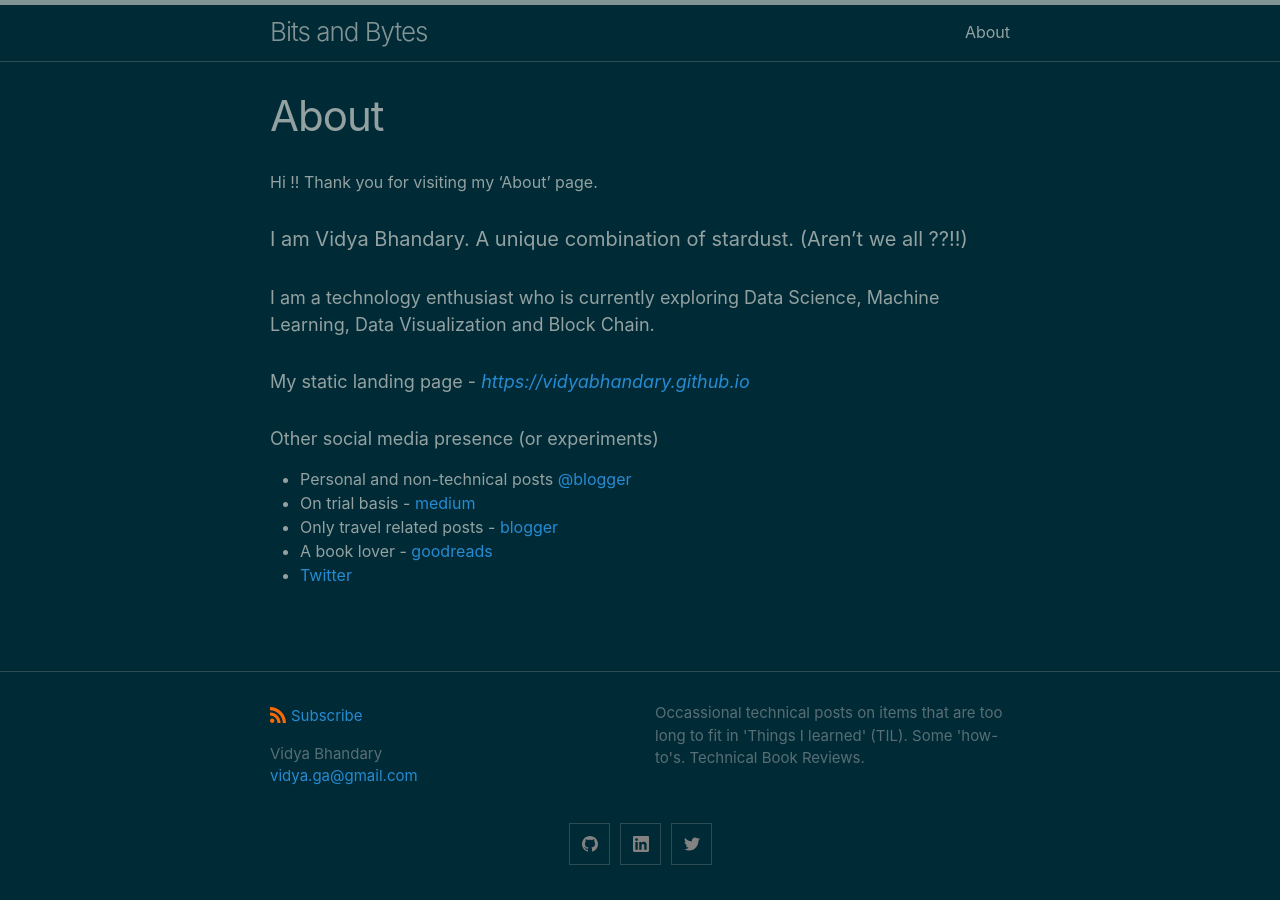
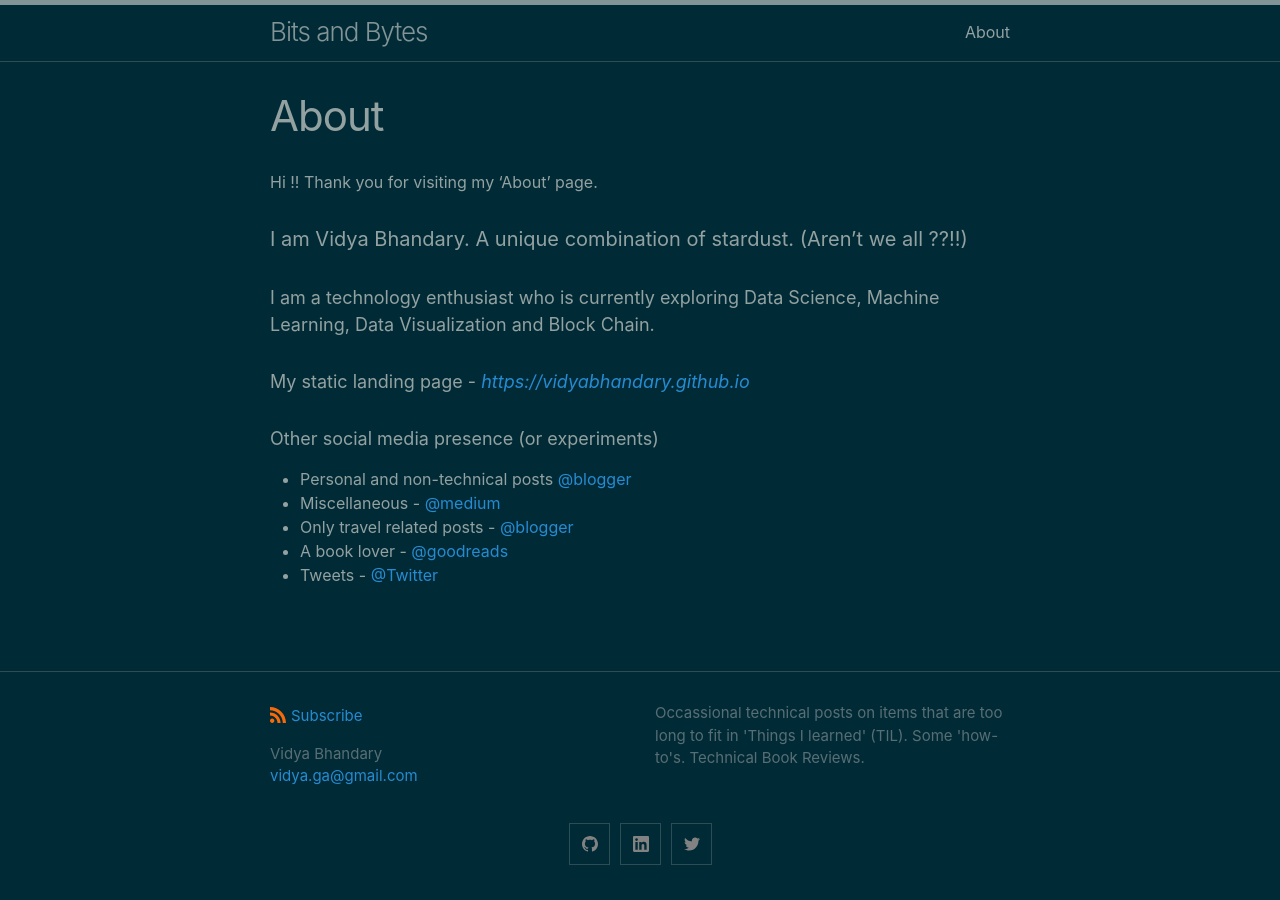
Before and after one commit to vidyabhandary/blog, a Jekyll site: the page built from about.md, in a window 1280 px wide. Built offline with Jekyll 4.4.1, drawn with Linux system fonts in a browser that asks for light colours.

Commit message:
Update about.md

```diff
--- a/about.md
+++ b/about.md
@@ -14,7 +14,7 @@ Thank you for visiting my 'About' page.
 ##### Other social media presence (or experiments)
 
 - Personal and non-technical posts [@blogger](https://vidyabhandary.blogspot.com/)
-- On trial basis - [medium](https://medium.com/@vidyabhandary)
-- Only travel related posts - [blogger](http://traveljaunts.blogspot.com/)
-- A book lover - [goodreads](https://www.goodreads.com/user/show/63883501-vidya)
-- [Twitter](https://twitter.com/vidya_bhandary)
+- Miscellaneous - [@medium](https://medium.com/@vidyabhandary)
+- Only travel related posts - [@blogger](http://traveljaunts.blogspot.com/)
+- A book lover - [@goodreads](https://www.goodreads.com/user/show/63883501-vidya)
+- Tweets - [@Twitter](https://twitter.com/vidya_bhandary)
```
